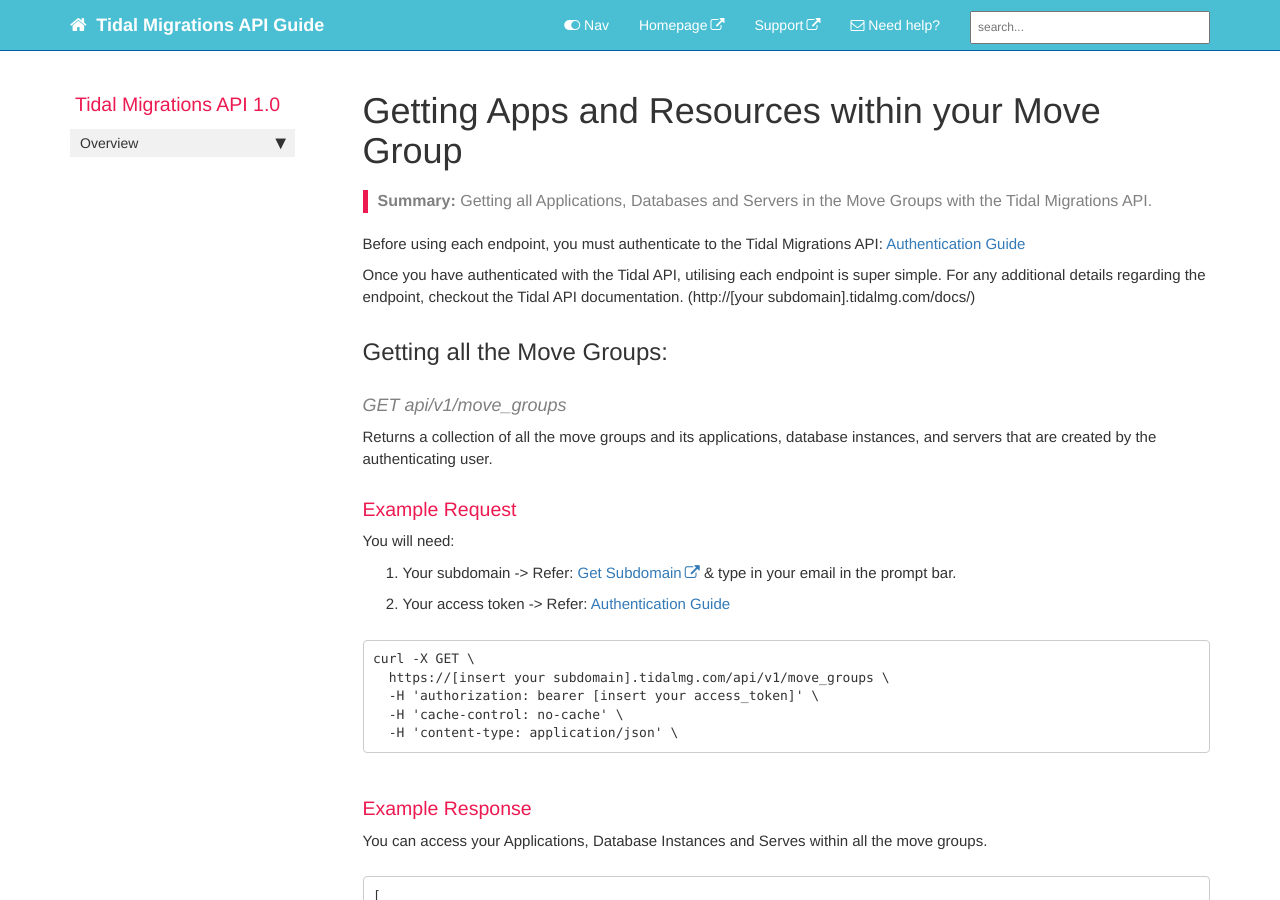
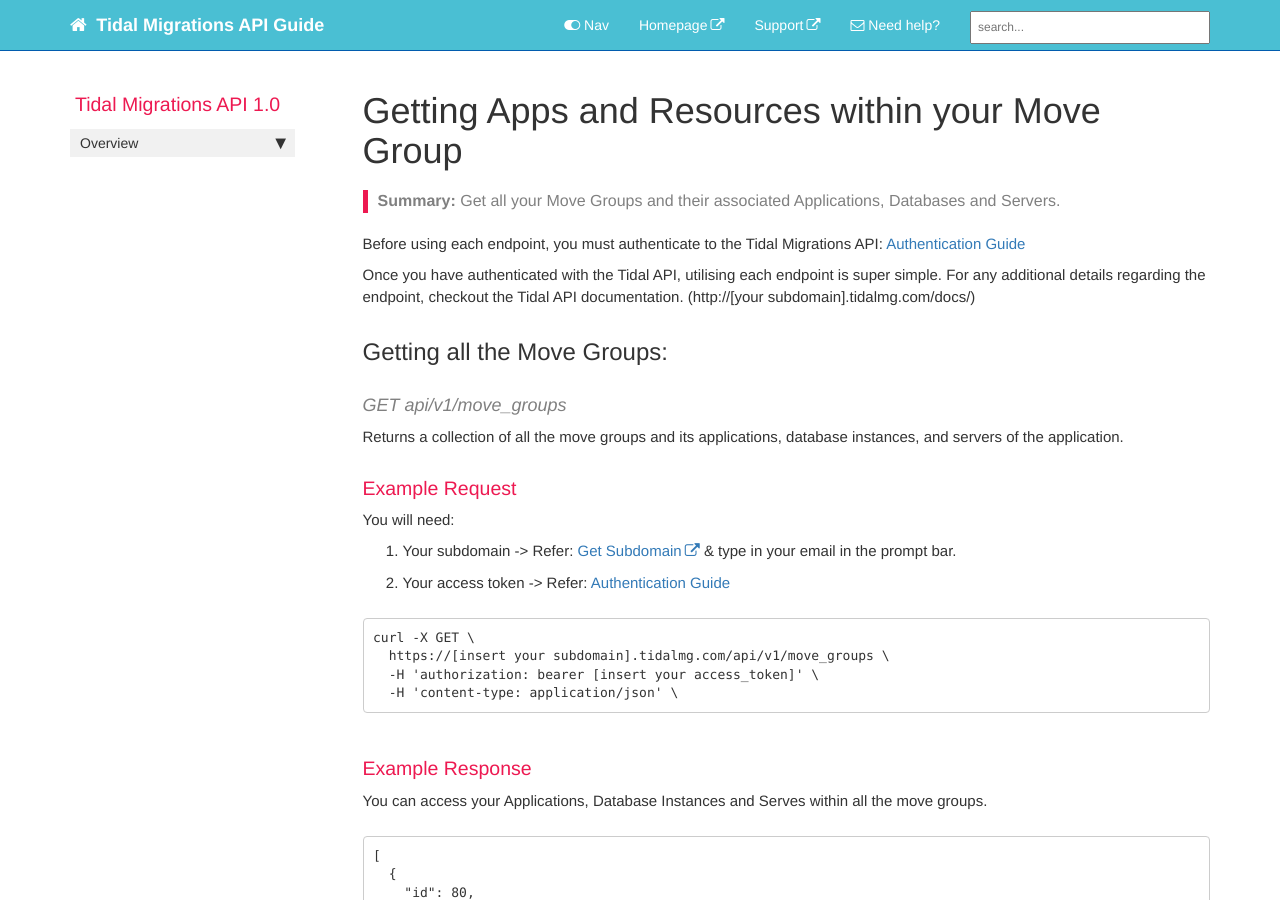
Before and after one commit to tidalmigrations/tidalmigrations.github.io, a Jekyll site: the page built from pages/api/get_several.md, in a window 1280 px wide and 900 px high. Built offline with Jekyll 4.4.1, drawn with Linux system fonts in a browser that asks for light colours; nearby versions of some CDN libraries; comment, search, counter and statistics services are not loaded; some of the changed text lies outside the part shown.

Commit message:
content fixes and change title

````diff
--- a/pages/api/get_several.md
+++ b/pages/api/get_several.md
@@ -3,9 +3,9 @@ toc: false
 title: Getting Apps and Resources within your Move Group
 keywords: databases, server, apps, movegroups
 last_updated: Feb 22, 2018
-summary: "Getting all Applications, Databases and Servers in the Move Groups with the Tidal Migrations API."
+summary: "Get all your Move Groups and their associated Applications, Databases and Servers."
 sidebar: main_sidebar
-permalink: getall.html
+permalink: getallmovegroups.html
 ---
 
 Before using each endpoint, you must authenticate to the Tidal Migrations API:
@@ -18,7 +18,7 @@ For any additional details regarding the endpoint, checkout the Tidal API docume
 ## Getting all the Move Groups:
 #### GET api/v1/move_groups {#getallmg}
 
-Returns a collection of all the move groups and its applications, database instances, and servers that are created by the authenticating user.
+Returns a collection of all the move groups and its applications, database instances, and servers of the application.
 
 ### Example Request
 
@@ -31,7 +31,6 @@ You will need:
 curl -X GET \
   https://[insert your subdomain].tidalmg.com/api/v1/move_groups \
   -H 'authorization: bearer [insert your access_token]' \
-  -H 'cache-control: no-cache' \
   -H 'content-type: application/json' \
 ```
 ### Example Response
@@ -189,7 +188,7 @@ You can access your Applications, Database Instances and Serves within all the m
 
 #### GET api/v1/move_groups/[id]
 
-Returns the selected move group and its applications, database instances, and servers that is created by the authenticating user.
+Returns the selected move group and its applications, database instances, and servers of the application.
 
 ### Example Request
 
@@ -203,7 +202,6 @@ You will need:
 curl -X GET \
   https://[insert your subdomain].tidalmg.com/api/v1/move_groups/[insert move_group id] \
   -H 'authorization: bearer [insert your access_token]' \
-  -H 'cache-control: no-cache' \
   -H 'content-type: application/json' \
 ```
 
````
